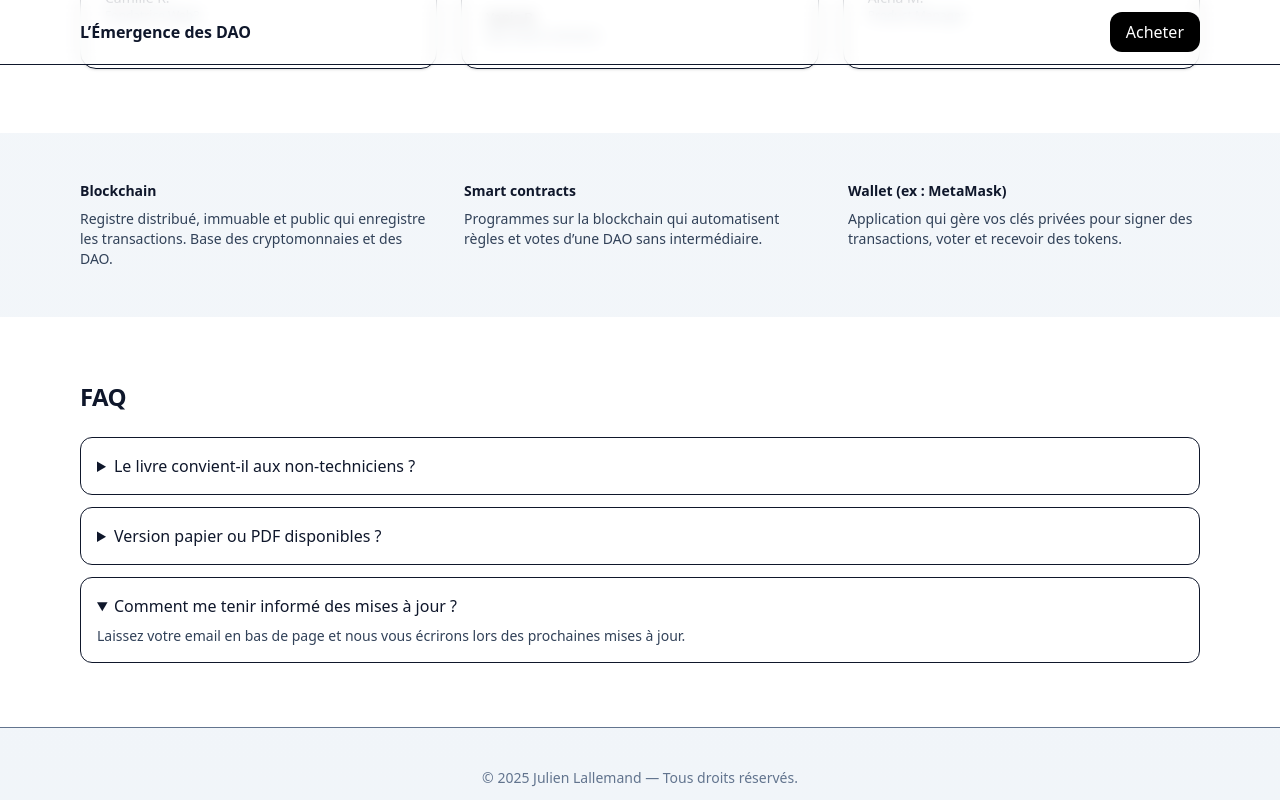
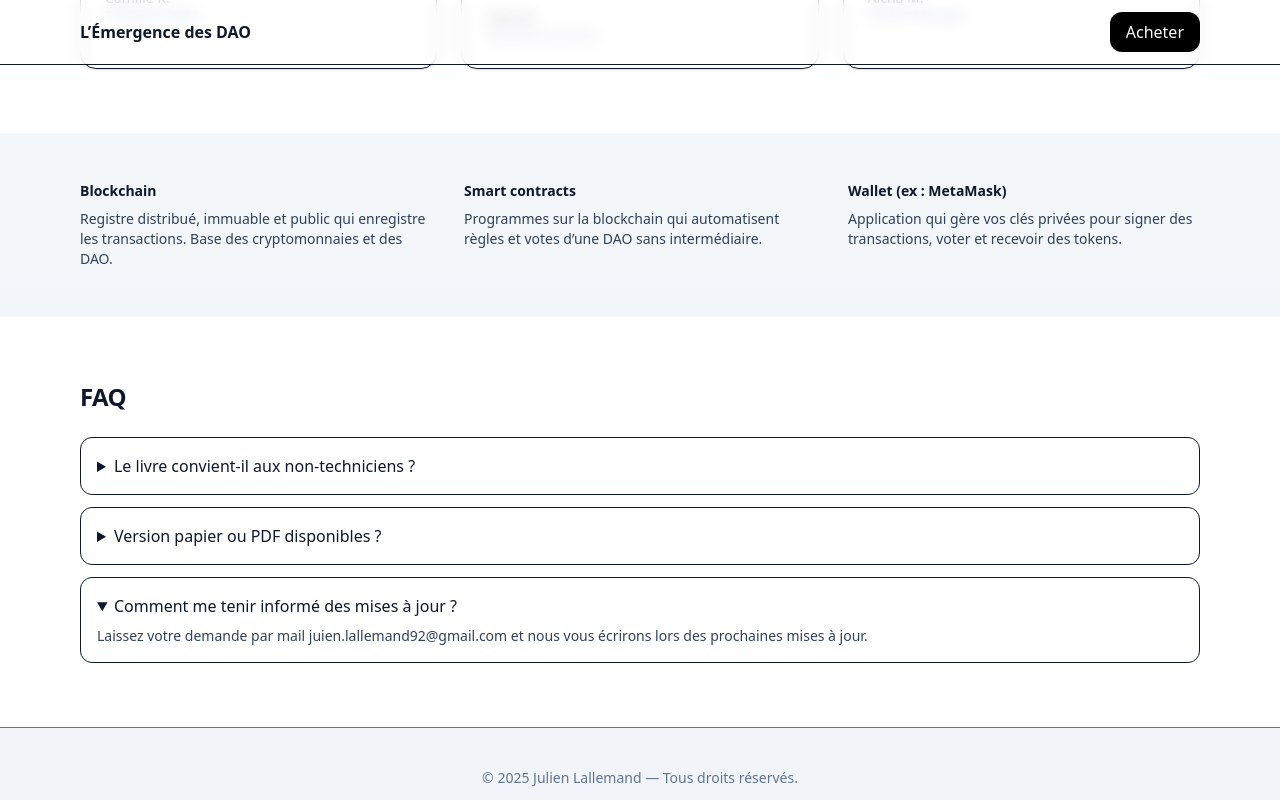
Before and after one commit to julien7paris/livre-emergence-des-dao, a React (Vite) app: page / in a window 1280 px wide. Both pictures are taken after a click on the heading "Comment me tenir informé des mises à jour ?". Shown: the part 1984-2784 px from the top of the page. Built offline with nearby package versions, Linux system fonts and the light colour scheme.

Commit message:
ui: web3 glow + dark mode + tilt + reveal

```diff
--- a/src/BookLanding.tsx
+++ b/src/BookLanding.tsx
@@ -290,7 +290,7 @@ export default function BookLanding() {
             <details className="border rounded-xl p-4">
               <summary className="cursor-pointer font-medium">Comment me tenir informé des mises à jour ?</summary>
               <p className="mt-2 text-sm text-slate-700">
-                Laissez votre email en bas de page et nous vous écrirons lors des prochaines mises à jour.
+                Laissez votre demande par mail juien.lallemand92@gmail.com et nous vous écrirons lors des prochaines mises à jour.
               </p>
             </details>
           </div>
```
